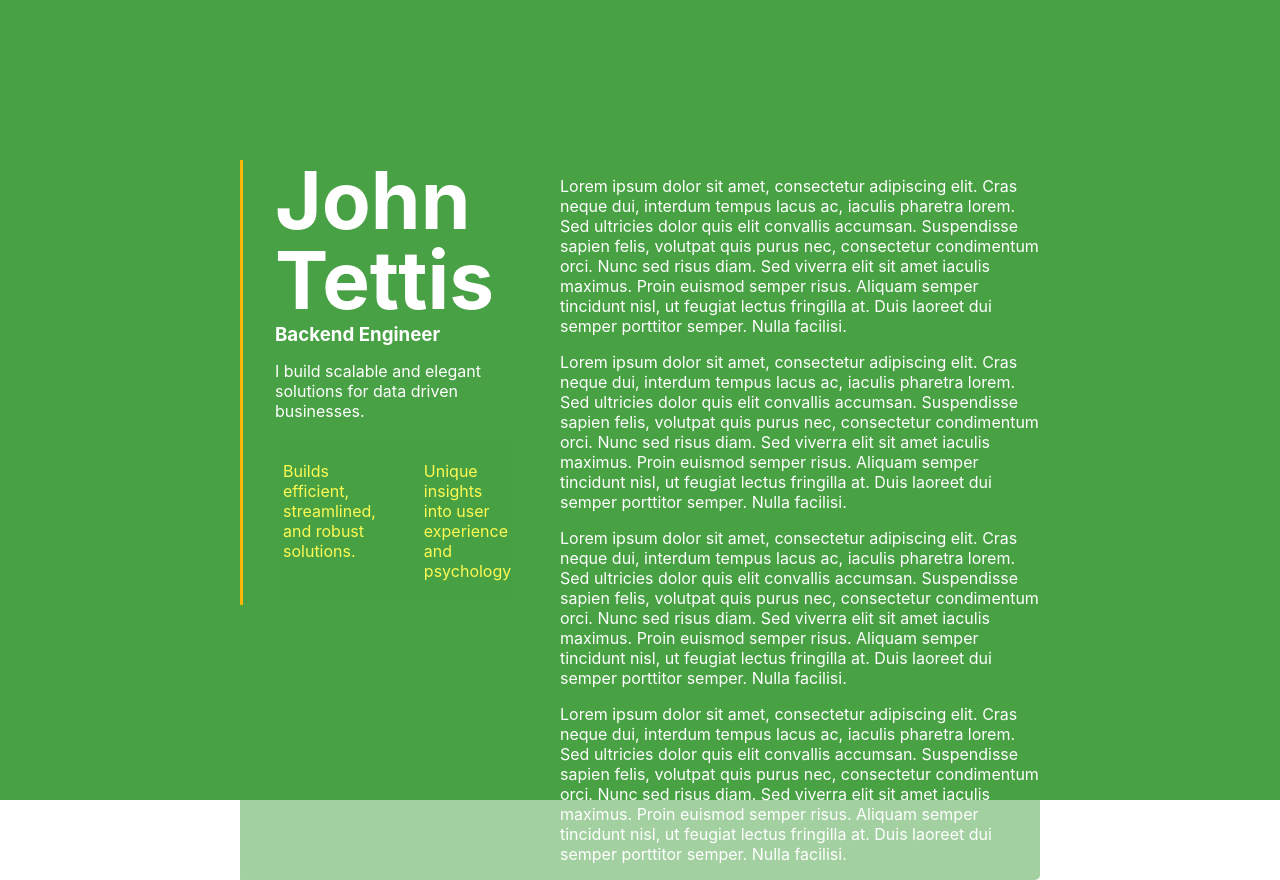
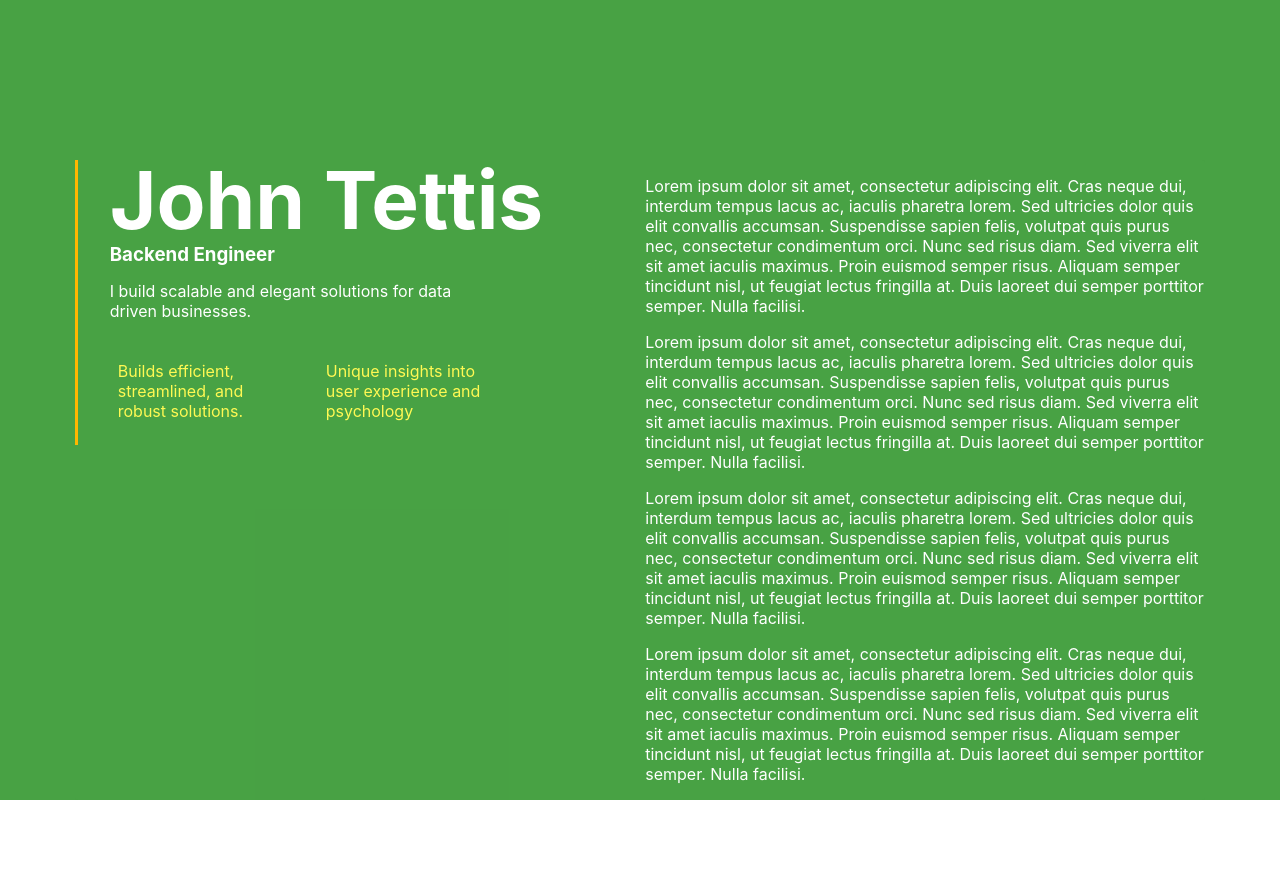
Before and after one commit to john-tettis/portfolio-updated, a React (Create React App) app: page / in a window 1280 px wide. After the commit the page ends 800 px from the top, so only its background shows below. Built offline with nearby package versions, Linux system fonts and the light colour scheme.

Commit message:
styles updated

```diff
--- a/src/styles/Bio.css
+++ b/src/styles/Bio.css
@@ -2,8 +2,7 @@
     color:white;
     text-align:left;
     padding: 0 2rem;
-    background:rgba(72, 162, 68,.5);
-    border-radius:1px 5px 5px 1px;
+
     border-left: solid 3px  	#ffb700;
     overflow-x: hidden;
 
@@ -28,7 +27,6 @@
 
 }
 .desc-container{
-    background:rgba(72, 162, 68,.8);
     padding:.5rem;
     border-radius: 5px 5px 0 0;
     display:flex;
@@ -38,7 +36,7 @@
 .desc{
     color:rgb(255, 255, 255);
     text-align: left;
-    max-width:100%;
+    max-width:80%;
 
 }
 
--- a/src/styles/BodyContent.css
+++ b/src/styles/BodyContent.css
@@ -1,10 +1,10 @@
 .body-content{
-    max-width:800px;
+    max-width:80rem;
     display: flex;
     flex-direction: row;
     gap:1rem;
     background:rgba(72, 162, 68,.5);
-    border-radius:1px 5px 5px 1px;
+    border-radius:3px;
     margin-top: 10rem;
 
 }
--- a/src/styles/Column.css
+++ b/src/styles/Column.css
@@ -1,7 +1,7 @@
 
 .column{
     /* background-color: rgba(139, 118, 255, 0.3); */
-    max-width:30rem;
+    max-width:35rem;
     overflow-x: hidden;
 
 }
--- a/src/styles/scrollSection.css
+++ b/src/styles/scrollSection.css
@@ -2,3 +2,16 @@
     text-align:left;
     color:white;
 }
+
+@keyframes fadeIn{
+    from{
+        opacity:0;
+    }
+    to{
+        opacity:1;
+    }
+}
+
+.fade-in {
+    animation:fadeIn 2s ease-in;
+}
```
